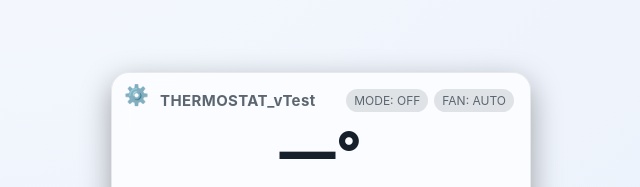
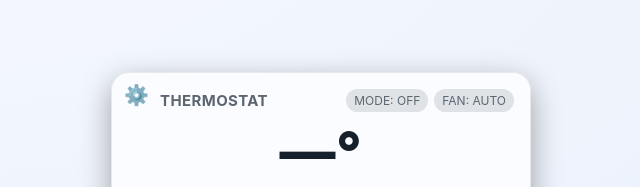
Before and after one commit to johnssarris/thermo-pwa, a plain HTML site: page index.html in a window 1280 px wide. Shown: the part 148-335 px from the top of the page, 319-959 px from the left. Drawn offline with Linux system fonts and the light colour scheme.

Commit message:
Update index.html

```diff
--- a/index.html
+++ b/index.html
@@ -171,7 +171,7 @@
       </div>
 
       <div class="row">
-        <div class="title title-main">THERMOSTAT_vTest</div>
+        <div class="title title-main">THERMOSTAT</div>
         <div style="display:flex;gap:6px;align-items:center;">
           <div id="badge-mode" class="badge">MODE: —</div>
           <div id="badge-fan"  class="badge">FAN: —</div>
```
